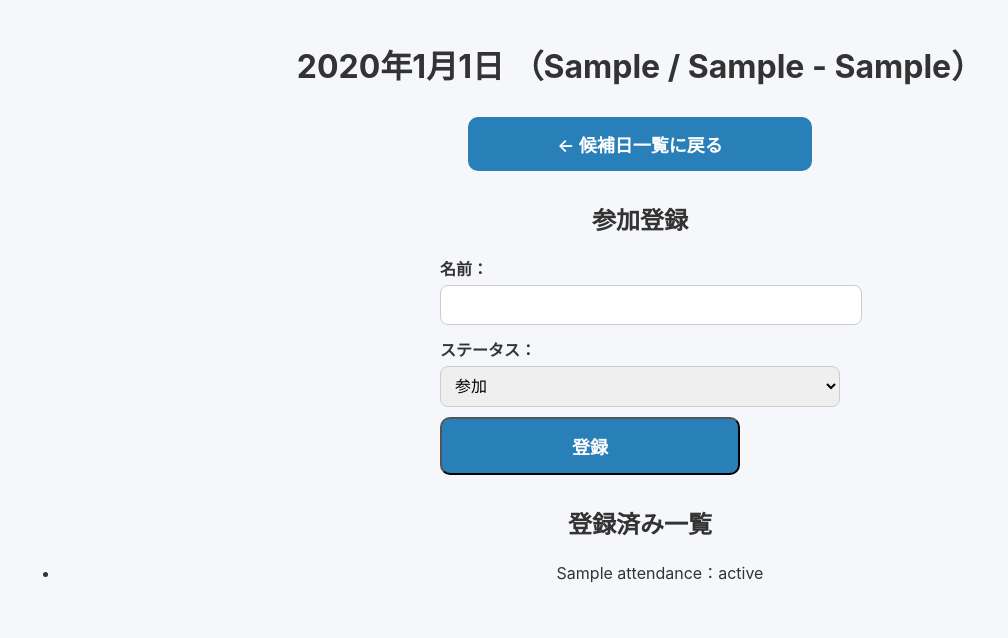
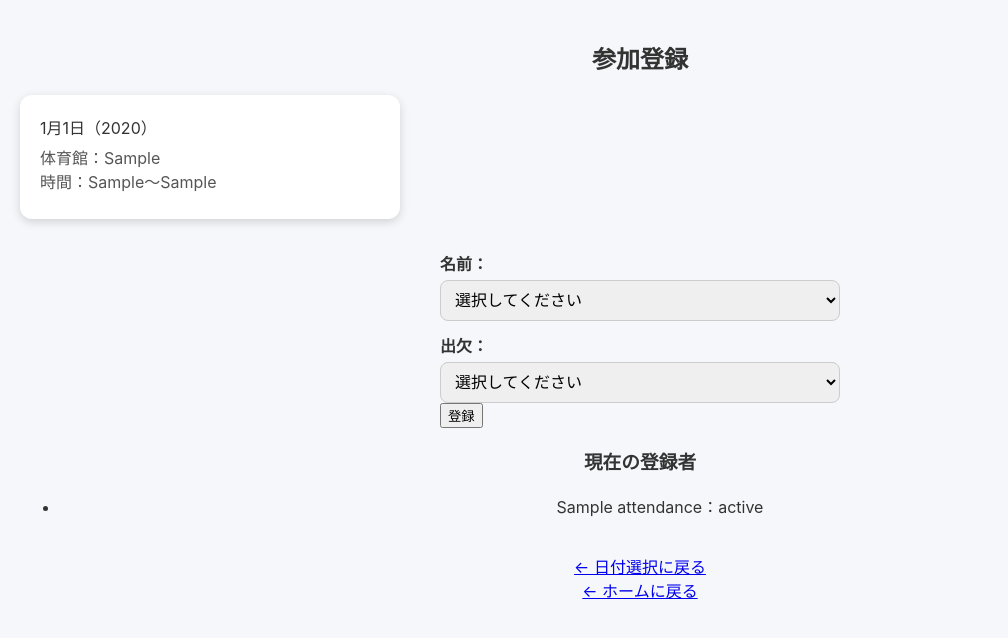
Before and after one commit to matsumurashin0125/event-app6, a Flask app: template templates/register_form.html in a window 1280 px wide. Shown: the top 638 px of the page, without its empty margins (0-1008 px from the left). Run offline with Flask 3, Linux system fonts and the light colour scheme; tables that the repository leaves empty hold one stand-in row (values such as "Sample post"); the template is opened without the code that fills it: values that come from a table or form of the project are taken from there, most other values are stand-ins (such as "Sample title", 1, 10 or a date in 2020).

Commit message:
register_form.html を更新

```diff
--- a/templates/register_form.html
+++ b/templates/register_form.html
@@ -7,34 +7,51 @@
 </head>
 <body>
 
-<h1>
-    {{ candidate.year }}年{{ candidate.month }}月{{ candidate.day }}日
-    （{{ candidate.gym }} / {{ candidate.start }} - {{ candidate.end }}）
-</h1>
+<h2>参加登録</h2>
 
-<a class="btn" href="{{ url_for('register') }}">← 候補日一覧に戻る</a>
+<div class="card">
+    <div class="card-title">
+        {{ candidate.month }}月{{ candidate.day }}日（{{ candidate.year }}）
+    </div>
+    <div class="card-sub">
+        体育館：{{ candidate.gym }}<br>
+        時間：{{ candidate.start }}〜{{ candidate.end }}
+    </div>
+</div>
 
-<h2>参加登録</h2>
-<form method="post">
+<br>
+
+<form method="POST">
     <label>名前：</label>
-    <input type="text" name="name" required>
-
-    <label>ステータス：</label>
-    <select name="status">
-        <option value="参加">参加</option>
-        <option value="未定">未定</option>
-        <option value="不参加">不参加</option>
+    <select name="name" required>
+        <option value="">選択してください</option>
+        {% for m in members %}
+            <option value="{{ m }}">{{ m }}</option>
+        {% endfor %}
     </select>
 
-    <button class="btn" type="submit">登録</button>
+    <label>出欠：</label>
+    <select name="status" required>
+        <option value="">選択してください</option>
+        <option value="参加">参加</option>
+        <option value="欠席">欠席</option>
+        <option value="未定">未定</option>
+    </select>
+
+    <button type="submit">登録</button>
 </form>
 
-<h2>登録済み一覧</h2>
+<h3>現在の登録者</h3>
 <ul>
     {% for a in attendance %}
-    <li>{{ a.name }}：{{ a.status }}</li>
+        <li>{{ a.name }}：{{ a.status }}</li>
     {% endfor %}
 </ul>
 
+<br>
+<a class="back-link" href="{{ url_for('register') }}">← 日付選択に戻る</a>
+<br>
+<a class="back-link" href="{{ url_for('home') }}">← ホームに戻る</a>
+
 </body>
 </html>
```
